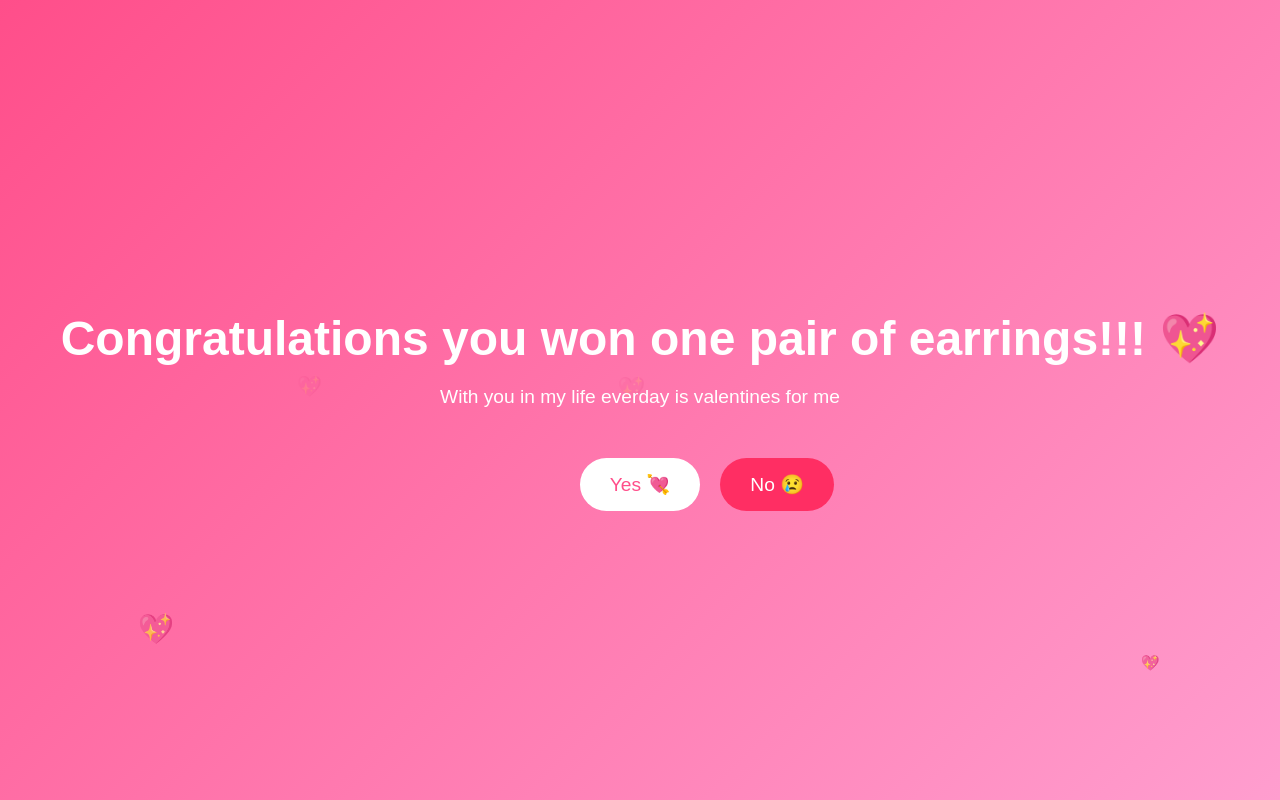
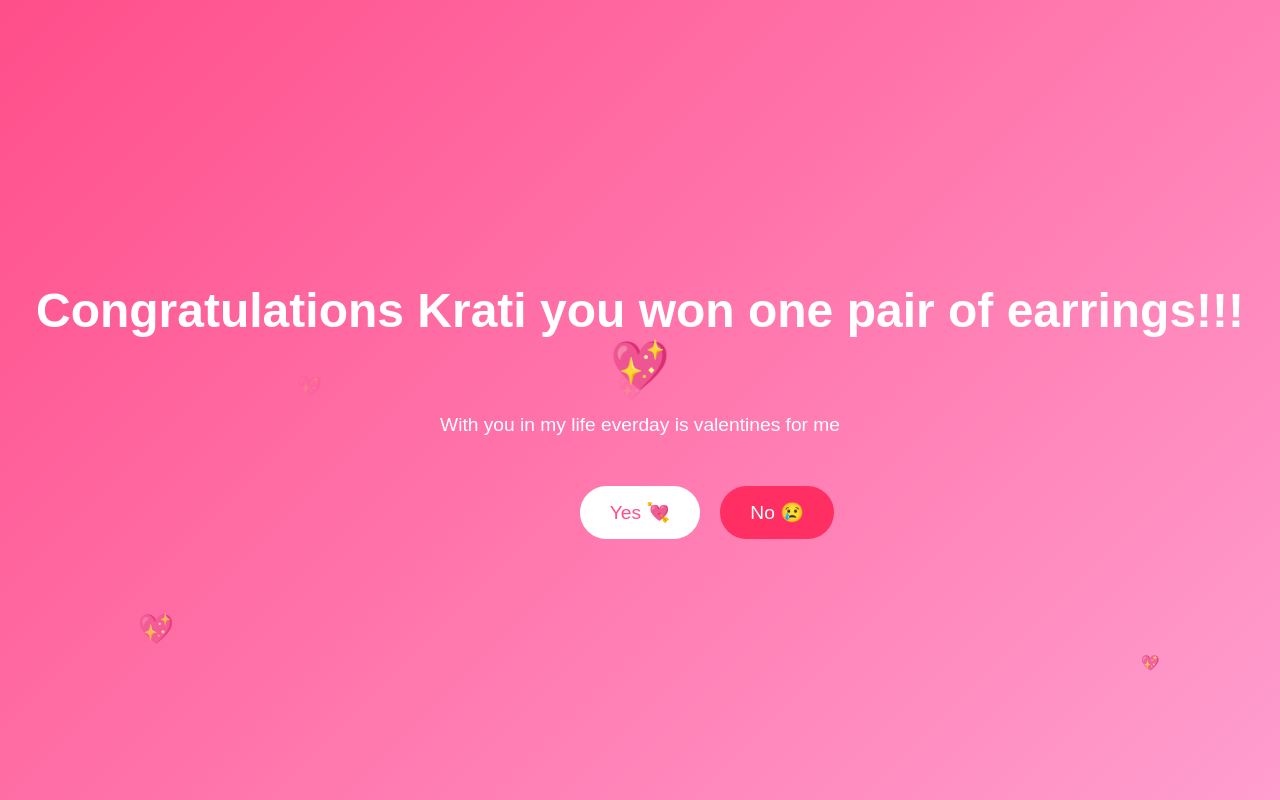
Before and after one commit to nigelp4196/valentinePage.io, a plain HTML site: page index.html in a window 1280 px wide. Shown: the top 800 px of the page. Drawn offline with Linux system fonts and the light colour scheme.

Commit message:
Personalize winning message

```diff
--- a/index.html
+++ b/index.html
@@ -82,7 +82,7 @@
 <body>
 
   <div class="container">
-    <h1>Congratulations you won one pair of earrings!!! 💖</h1>
+    <h1>Congratulations Krati you won one pair of earrings!!! 💖</h1>
     <p>With you in my life everday is valentines for me</p>
 
     <button id="yesBtn">Yes 💘</button>
```
